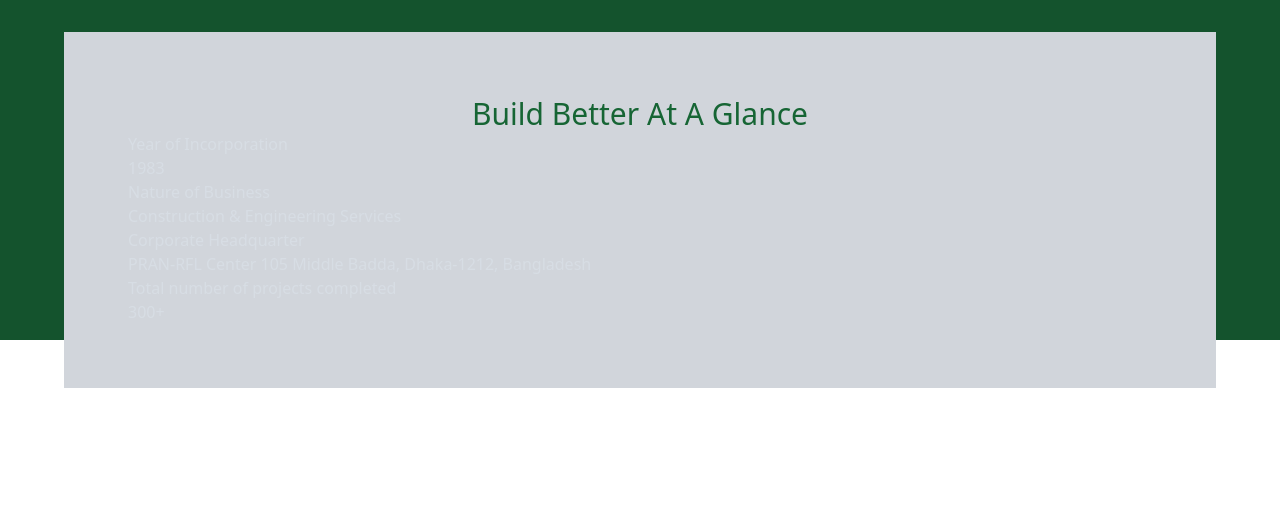
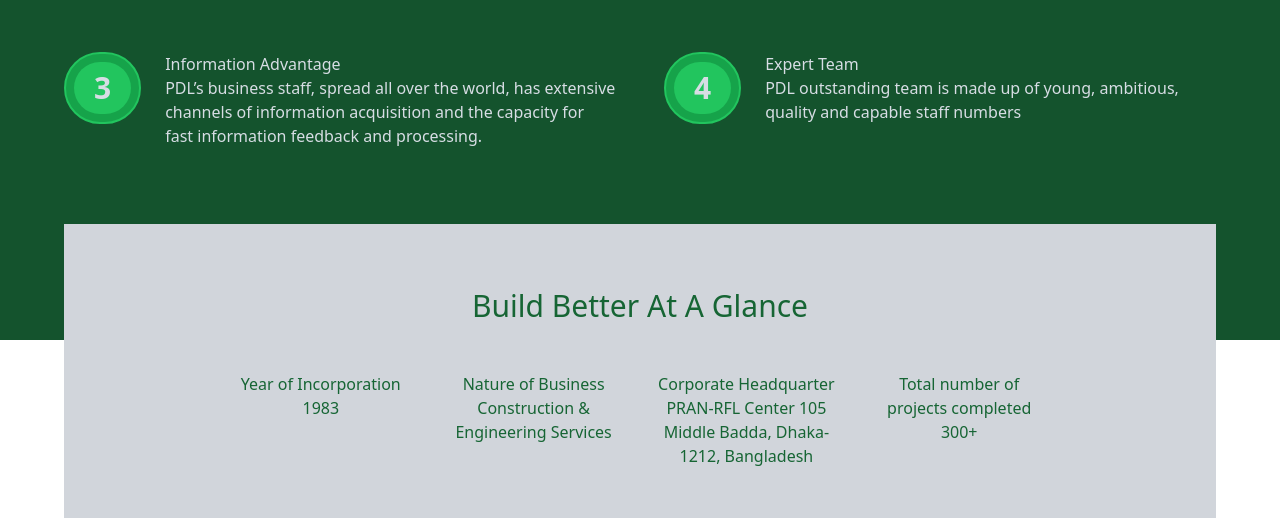
Before and after one commit to JannatulAfrozFaria/build-better, a React (Vite) app: page / in a window 1280 px wide. Shown: the part 3065-3583 px from the top of the page. Built offline with nearby package versions, Linux system fonts and the light colour scheme.

Commit message:
glancecompleted

```diff
--- a/src/pages/Home/WhyChooseUs.jsx
+++ b/src/pages/Home/WhyChooseUs.jsx
@@ -32,11 +32,11 @@ const WhyChooseUs = () => {
                         </div>
                     </div>
                 ))}
-                <div className="absolute -bottom-60 bg-gray-300 p-16 w-full">
+                <div className="absolute -bottom-96 bg-gray-300 p-16 w-full">
                         <h1 className='text-green-800 text-center text-3xl'>Build Better At A Glance</h1>
-                        <div className="grid grid-cols-4-gap-6">
+                        <div className="grid grid-cols-4 gap-8 text-green-800 w-[80%] mx-auto mt-12">
                             {glances.map((item)=>(
-                                <div>
+                                <div className='text-center'>
                                     <h1> {item.title} </h1>
                                     <p>{item.details} </p>
                                 </div>
```
